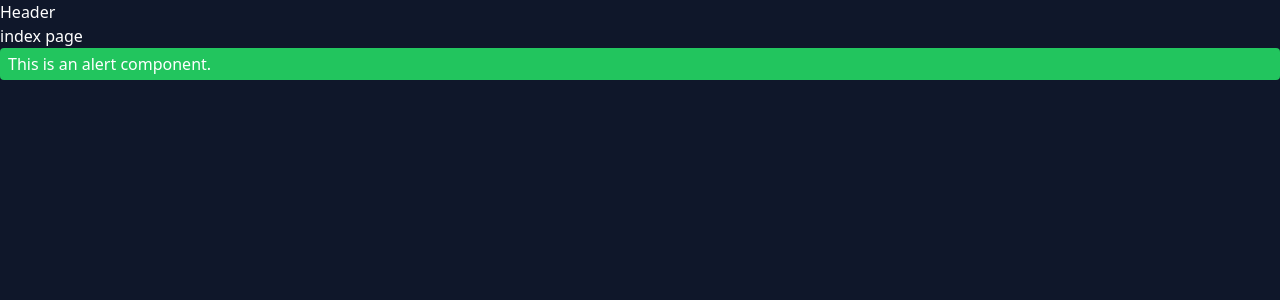
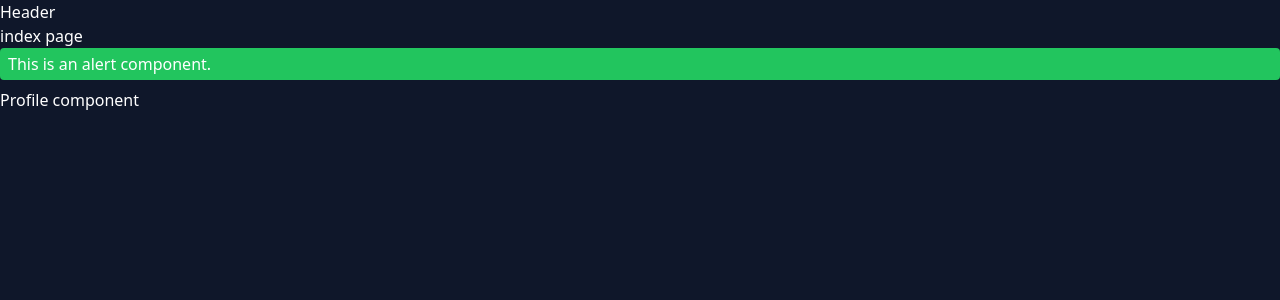
Before and after one commit to freemonic/nuxt3-e1, a Nuxt app: page / in a window 1280 px wide. Shown: the top 300 px of the page. Built offline with nearby package versions, Linux system fonts and the light colour scheme.

Commit message:
Created Profile component.

```diff
--- /dev/null
+++ b/components/Profile/index.vue
@@ -0,0 +1,7 @@
+<script setup></script>
+
+<template>
+    <div class="Profile">Profile component</div>
+</template>
+
+<style lang="scss"></style>
--- a/pages/index.vue
+++ b/pages/index.vue
@@ -1,4 +1,5 @@
 <template>
-    <div>index page</div>
+    <div class="Main">index page</div>
     <Alert />
+    <Profile />
 </template>
```
